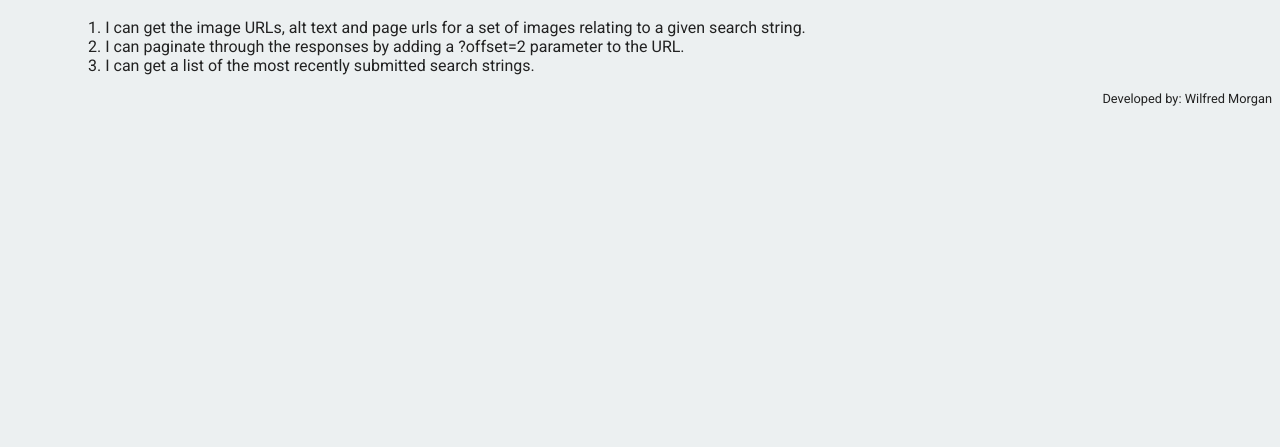
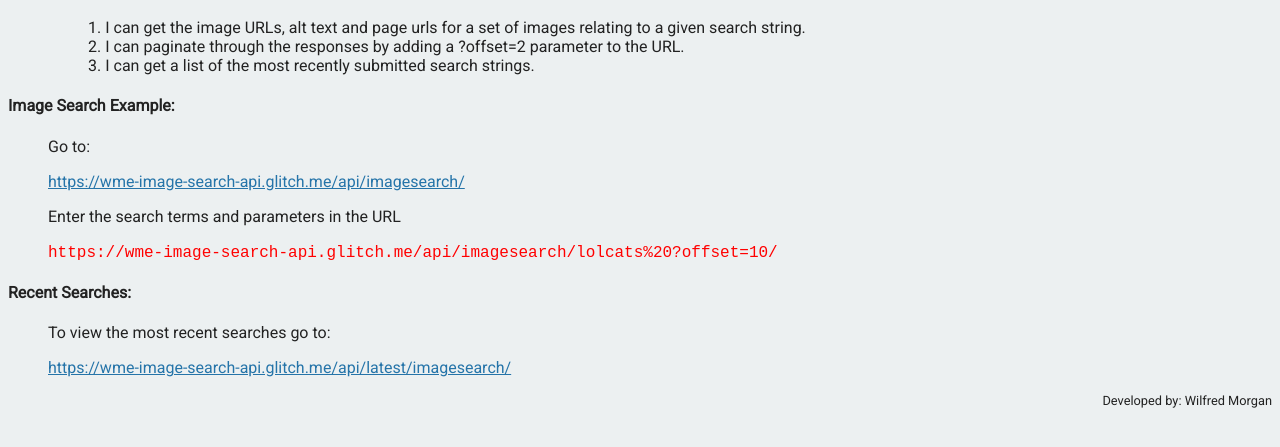
Before and after one commit to wmemorgan/image-search-api, a website: page views/index.html in a window 1280 px wide. Shown: the part 103-550 px from the top of the page. Drawn offline with Linux system fonts and the light colour scheme; files that its build step writes are made by us from their sources.

Commit message:
Update HTML documentation

```diff
--- a/views/index.html
+++ b/views/index.html
@@ -20,6 +20,26 @@
     </ol>
   </blockquote>
 
+  <h4>Image Search Example:</h4>
+  <blockquote>
+    <p>Go to:</p>
+    <a href="https://wme-image-search-api.glitch.me/api/imagesearch/">
+       https://wme-image-search-api.glitch.me/api/imagesearch/
+    </a>
+    <p>Enter the search terms and parameters in the URL</p>
+    <code>
+       https://wme-image-search-api.glitch.me/api/imagesearch/lolcats%20?offset=10/
+    </code>
+  </blockquote>
+
+  <h4>Recent Searches:</h4>
+  <blockquote>
+    <p>To view the most recent searches go to:</p>
+    <a href="https://wme-image-search-api.glitch.me/api/latest/imagesearch/">
+      https://wme-image-search-api.glitch.me/api/latest/imagesearch/
+    </a>
+  </blockquote>
+
   <footer>
     <p>Developed by: Wilfred Morgan</p>
   </footer>
```
